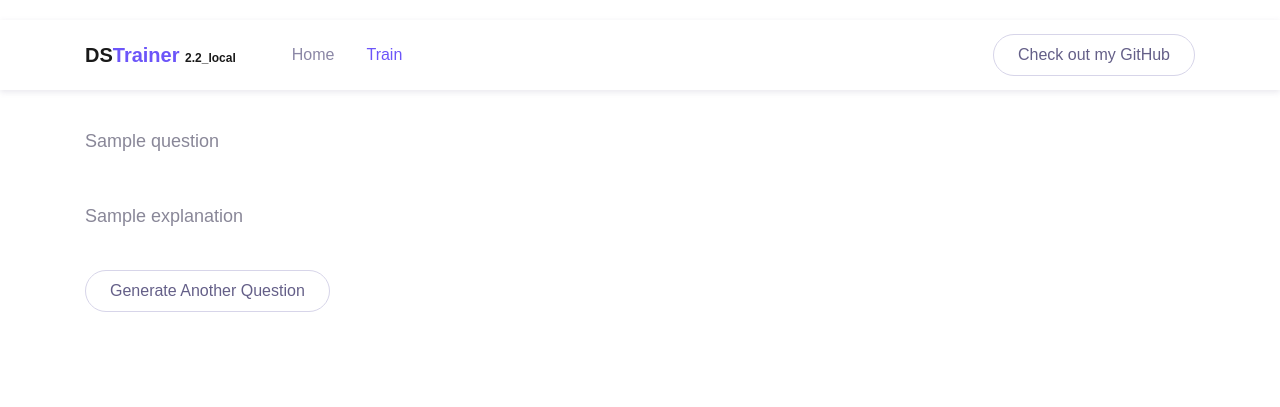
After one commit to RauGarGom/llm_career_trainer, a FastAPI app: template templates/html/explanation.html in a window 1280 px wide. The commit adds this page. Shown: the top 407 px of the page. Run offline with FastAPI, Linux system fonts and the light colour scheme; the template is opened without the code that fills it: most values are stand-ins (such as "Sample title", 1, 10 or a date in 2020); some libraries are stand-ins or nearby versions.

Commit message:
01.24 - RAG working in local, new page and endpoint for question explanation

```diff
--- a/app.py
+++ b/app.py
@@ -2,7 +2,10 @@ from fastapi import FastAPI, HTTPException, Request, Form
 from fastapi.responses import HTMLResponse
 from fastapi.templating import Jinja2Templates
 from fastapi.staticfiles import StaticFiles
+from langchain_cohere import CohereEmbeddings
+from dotenv import load_dotenv
 import uvicorn
+import os
 import model as md
 
 app = FastAPI()
@@ -14,10 +17,14 @@ app.mount("/assets", StaticFiles(directory="./templates/assets"), name="assets")
 templates = Jinja2Templates(directory="./templates/html")
 
 # Startup variables
+load_dotenv(override=True)
+cohere_api_key = os.getenv("COHERE_API_KEY")
 current_question = None
-chroma_db = md.chroma_read()
+print("Setting up embeddings model...")
+embeddings = CohereEmbeddings(model="embed-english-light-v3.0")
 
 
+print("Setting up endpoints...")
 @app.get('/', response_class=HTMLResponse)
 async def home(request: Request):
     return templates.TemplateResponse("index.html", {"request": request})
@@ -36,12 +43,14 @@ async def evaluate_answer(request: Request, answer: str = Form(...)):
     return templates.TemplateResponse("evaluation.html",
                                        {"request": request, "thought": thought, "follow_up": follow_up, "grade":grade, "prev_answer": prev_answer})
 
-@app.get('/question-explanation', response_class=HTMLResponse)
-async def explain_question(request: Request):
+@app.post('/question-explanation', response_class=HTMLResponse)
+async def explain_question(request: Request): ### TODO: change when in prod
     global current_question
-    explanation = md.question_explanation(current_question)
-    return templates.TemplateResponse("evaluation.html",
-                                       {"request": request, "explanation": explanation})
+    explanation, res = md.question_explanation(embeddings, current_question) ### Change when in prod
+    # return templates.TemplateResponse("evaluation.html",
+    #                                    {"request": request, "explanation": explanation})
+    return templates.TemplateResponse("explanation.html",
+                                       {"request": request, "question": current_question, "explanation": explanation})
 
 if __name__ == "__main__":
     uvicorn.run(app, host="0.0.0.0", port=8000)
--- a/model.py
+++ b/model.py
@@ -6,19 +6,22 @@ import os
 from dotenv import load_dotenv
 import psycopg2
 from psycopg2.extras import DictCursor
-from langchain.document_loaders import DirectoryLoader
+from langchain_community.document_loaders import DirectoryLoader
 from langchain_text_splitters import RecursiveCharacterTextSplitter
-from langchain_huggingface import HuggingFaceEmbeddings
+from langchain_pinecone import PineconeVectorStore
 from langchain_chroma import Chroma
+from pinecone import Pinecone
+
 
 load_dotenv(override=True)
 
 ### Environment and startup variables for API keys
+
 os.environ["LANGCHAIN_TRACING_V2"] = "true"
 mistral_api_key = os.getenv("MISTRAL_API_KEY")
 langchain_api_key = os.getenv("LANGCHAIN_API_KEY")
 groq_api_key = os.getenv("GROQ_API_KEY")
-CHROMA_PATH = "data/text_db/chroma"
+CHROMA_PATH = "./data/text_db/chroma_vertex"
 DATA_PATH = "data/text_db/raw"
 
 
@@ -30,25 +33,21 @@ model = ChatGroq(model="llama3-8b-8192")
 #####################
 
 def load_split_documents():
-    text_loader_kwargs={'autodetect_encoding': True}
-    loader = DirectoryLoader(DATA_PATH, glob="*.pdf", loader_kwargs=text_loader_kwargs)
-    chunks = loader.load_and_split(RecursiveCharacterTextSplitter(chunk_size=1000, chunk_overlap=500, add_start_index=True)) ### We do the splitting in the same def as the loading.
+    loader = DirectoryLoader(DATA_PATH, glob="*.pdf")
+    chunks = loader.load_and_split(RecursiveCharacterTextSplitter(chunk_size=300, chunk_overlap=20)) ### We do the splitting in the same def as the loading.
     return chunks
 
-def chroma_read():
-    print("Setting up embeddings...")
-    embeddings = HuggingFaceEmbeddings(model_name="sentence-transformers/all-mpnet-base-v2")
+def chroma_read(chunks, embeddings):
     if os.path.exists(CHROMA_PATH+'/chroma.sqlite3') == True:
         print("Local Chroma DB found. Reading Chroma database...")
         chroma_db = Chroma(persist_directory=CHROMA_PATH, embedding_function=embeddings)
         print("Loaded Chroma DB from disk.")
     else:
-        print(f"Local Chroma DB not found. Reading files from {DATA_PATH}...")
-        chunks = load_split_documents()
-        print("Creating Chroma database...")
+        print("Local Chroma DB not found. Creating Chroma database...")
         chroma_db = Chroma.from_documents(chunks, embeddings, persist_directory=CHROMA_PATH)
         print(f"Saved {len(chunks)} to {CHROMA_PATH}")
     return chroma_db
+
 
 #####################
 #DB functions
@@ -133,13 +132,26 @@ def evaluate_answer_v2(answer,current_question):
 
 
 
-def question_explanation(current_question):
-    prompt = ChatPromptTemplate.from_template(
-        '''
-        You are an Data Science teacher. Give a detailed explanation of the question {question}. Focus on what would be worth metioning in a job interview. Don't use more than 500 words.
-        '''
-        )
-    chain = prompt | model | StrOutputParser()
-    explanation = chain.invoke({"question":current_question})
-    db_insert_values('answer_explanation','system',explanation)
-    return explanation
+def question_explanation(embeddings, current_question):
+    ### Connection to Pinecone Vector Store
+    print("Loading documents...")
+    pinecone_api_key = os.getenv("PINECONE_API_KEY")
+    pc = Pinecone(api_key=pinecone_api_key)
+    index_name = "quickstart"
+    index = pc.Index(index_name)
+    vector_store = PineconeVectorStore(index=index,embedding=embeddings)
+    print("Searching for similar questions...")
+    results = vector_store.similarity_search(current_question, k=3)
+    print("Creating prompt and invoking model...")
+    prompt_template = ChatPromptTemplate.from_template("""
+    Answer the question based only on the following context:
+
+    {context}
+
+    ---
+
+    Answer the question based on the above context: {question}
+    """)
+    prompt = prompt_template.format(context=results, question=current_question)
+    response = model.invoke(prompt)
+    return response.content, results
--- /dev/null
+++ b/templates/html/explanation.html
@@ -0,0 +1,67 @@
+<!DOCTYPE html>
+<html lang="en">
+    <html lang="en">
+        <head>
+          <meta charset="UTF-8">
+          <meta name="viewport" content="width=device-width, initial-scale=1.0">
+
+          <meta http-equiv="X-UA-Compatible" content="IE=edge">
+
+          <meta name="copyright" content="MACode ID, https://macodeid.com">
+
+          <title>DSTrainer by Raúl García</title>
+
+          <link rel="stylesheet" href="../assets/vendor/animate/animate.css">
+
+          <link rel="stylesheet" href="../assets/css/bootstrap.css">
+
+          <link rel="stylesheet" href="../assets/css/maicons.css">
+
+          <link rel="stylesheet" href="../assets/vendor/owl-carousel/css/owl.carousel.css">
+
+          <link rel="stylesheet" href="../assets/css/theme.css">
+
+          <link rel="icon" href="../assets/img/favicon-32x32.png" type="image/x-icon">
+
+        </head>
+
+<body>
+    <nav class="navbar navbar-expand-lg navbar-light navbar-float">
+        <div class="container">
+          <a href="/" class="navbar-brand">DS<span class="text-primary">Trainer </span><span class="text-xs">2.2_local</span></a>
+          <button class="navbar-toggler" data-toggle="collapse" data-target="#navbarContent" aria-controls="navbarContent" aria-expanded="false" aria-label="Toggle navigation">
+            <span class="navbar-toggler-icon"></span>
+          </button>
+
+          <div class="navbar-collapse collapse" id="navbarContent">
+            <ul class="navbar-nav ml-lg-4 pt-3 pt-lg-0">
+              <li class="nav-item">
+                <a href="/" class="nav-link">Home</a>
+              </li>
+              <li class="nav-item active">
+                <a href="#" onclick="refreshPage();" class="nav-link">Train</a>
+                <script>
+                    function refreshPage() {
+                        location.reload(); // Reloads the page
+                    }
+                </script>
+              </li>
+            </ul>
+
+            <div class="ml-auto">
+              <a href="https://github.com/RauGarGom/" target="_blank" rel="noopener noreferrer" class="btn btn-outline rounded-pill">Check out my GitHub</a>
+            </div>
+          </div>
+        </div>
+      </nav>
+    <div class="page-section">
+        <div class="container h-100">
+            <p class="text-lg mt-5">{{ question }}</p>
+            <p class="text-lg mt-5">{{ explanation }}</p>
+          <p>
+            <a href="/generate-question" ><button class="btn btn-outline rounded-pill mt-4">Generate Another Question</button></a>
+          </p>
+        </div>
+    </div>
+</body>
+</html>
--- a/templates/html/index.html
+++ b/templates/html/index.html
@@ -31,8 +31,7 @@
   <header>
     <nav class="navbar navbar-expand-lg navbar-light navbar-float">
       <div class="container">
-        <a href="/" class="navbar-brand">DS<span class="text-primary">Trainer</span></a>
-
+        <a href="/" class="navbar-brand">DS<span class="text-primary">Trainer </span><span class="text-xs">2.2_local</span></a>
         <button class="navbar-toggler" data-toggle="collapse" data-target="#navbarContent" aria-controls="navbarContent" aria-expanded="false" aria-label="Toggle navigation">
           <span class="navbar-toggler-icon"></span>
         </button>
```
Also changed, not shown: requirements.txt (+13 -9 lines), templates/html/evaluation.html (+8 -4 lines), templates/html/question.html (+6 -2 lines), utils.py (deleted, +0 -23 lines), 12 other files.
